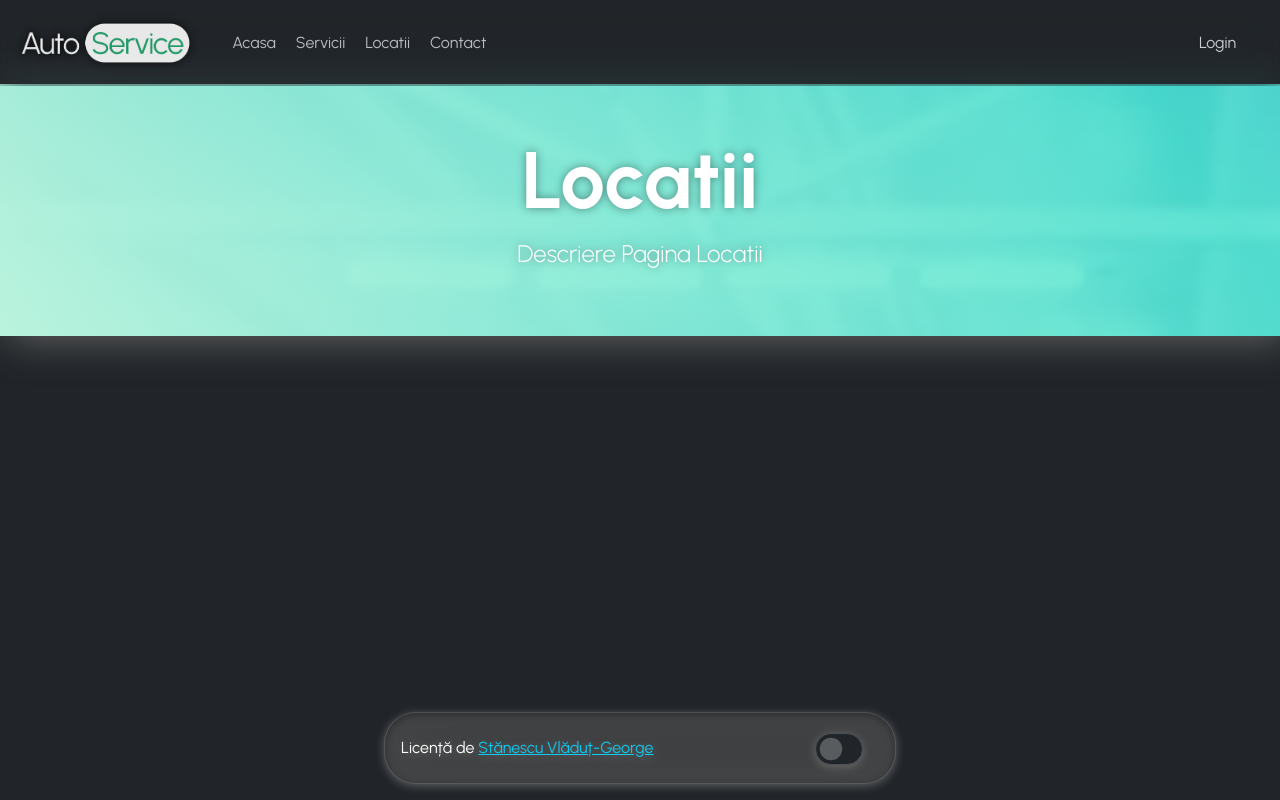
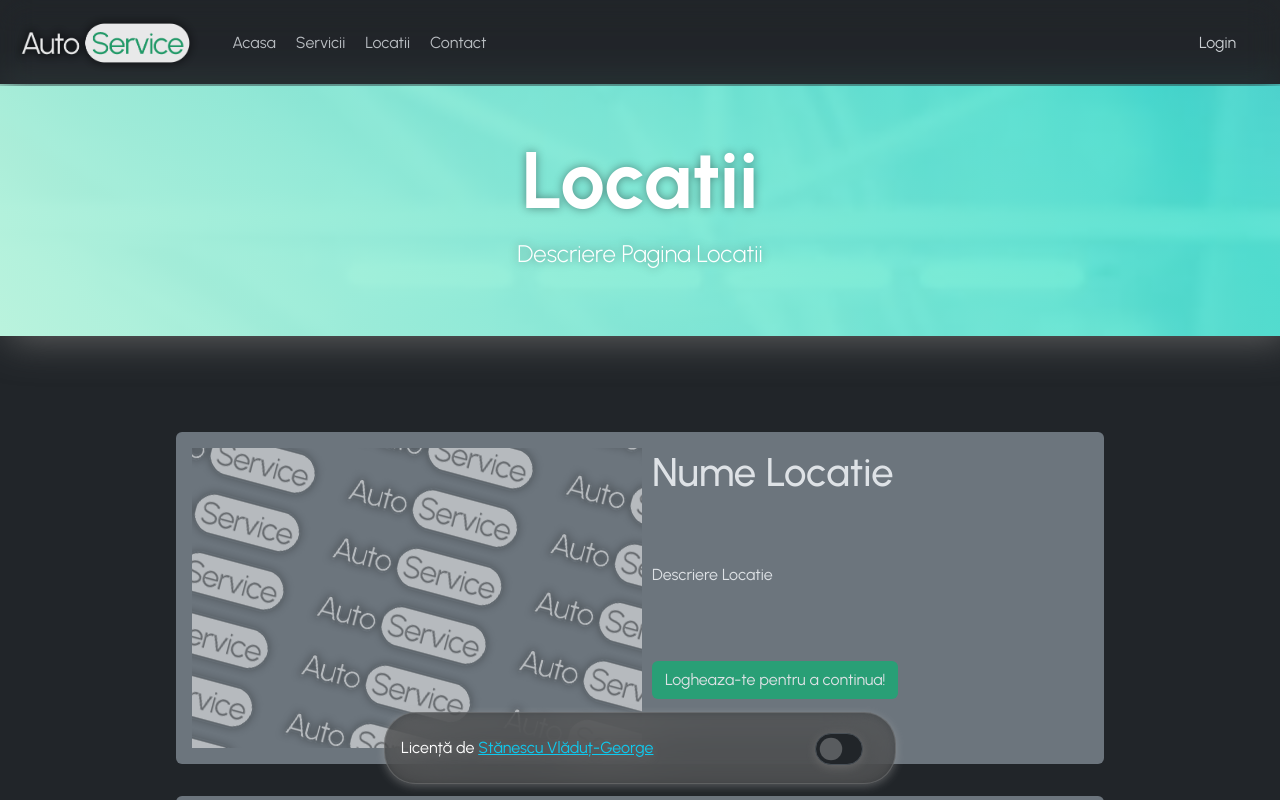
Before and after one commit to stnsc/AutoService-Website, a React (Vite) app: page /locatii in a window 1280 px wide. Built offline with nearby package versions, Linux system fonts and the light colour scheme.

Commit message:
Temporary Location Frontend

```diff
--- a/package.json
+++ b/package.json
@@ -27,6 +27,7 @@
     "@types/node": "^20.12.4",
     "@types/react": "^18.2.64",
     "@types/react-dom": "^18.2.21",
+    "@types/react-simple-maps": "^3.0.4",
     "@typescript-eslint/eslint-plugin": "^7.1.1",
     "@typescript-eslint/parser": "^7.1.1",
     "@vitejs/plugin-react": "^4.2.1",
--- a/src/pages/LocatiiPage.tsx
+++ b/src/pages/LocatiiPage.tsx
@@ -7,6 +7,23 @@
   return (
     <>
       <HeroTitle title={"Locatii"} description={"Descriere Pagina Locatii"} />
+
+      <div className="row row-cols-1">
+        {[...Array(10)].map((x, i) => (
+          <div className="col" key={i}>
+            <div className="bg-secondary p-3 rounded grid-location m-3">
+              <div className="location-image">
+                <img src="../../assets/placeholder.png" alt="Poza Locatie" />
+              </div>
+              <h1 className="location-name">Nume Locatie</h1>
+              <p className="location-desc">Descriere Locatie</p>
+              <button className="btn bg-primary">
+                Logheaza-te pentru a continua!
+              </button>
+            </div>
+          </div>
+        ))}
+      </div>
 
       <motion.div
         className="screen-wipe"
--- a/src/style.css
+++ b/src/style.css
@@ -144,3 +144,23 @@
     color: white;
     margin: 0;
 }
+
+.grid-location{
+    display: grid;
+    grid-template-areas:
+        "a a b"
+        "a a c"
+        "a a c";
+    justify-items: start;
+    align-items: start;
+    justify-content: start;
+    gap: 10px;
+}
+
+.location-image{
+    grid-area: a;
+}
+
+.location-name{
+    grid-area: b;
+}
```
Also changed, not shown: 1 other file (tests, documents, lock files or other folders).
